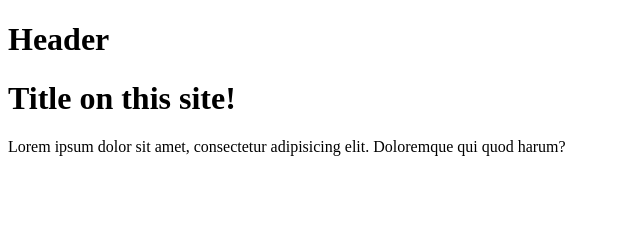
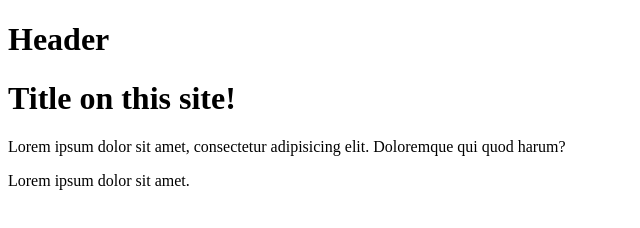
Before and after one commit to mrar3007/Second-repository, a plain HTML site: page index.html in a window 1280 px wide. Shown: the whole page, without its empty margins (0-640 px from the left). Drawn offline with Linux system fonts and the light colour scheme.

Commit message:
Main file

```diff
--- a/index.html
+++ b/index.html
@@ -17,5 +17,8 @@
     <p>
         Lorem ipsum dolor sit amet, consectetur adipisicing elit. Doloremque qui quod harum?
     </p>
+    <footer>
+        Lorem ipsum dolor sit amet.
+    </footer>
 </body>
 </html>
```
